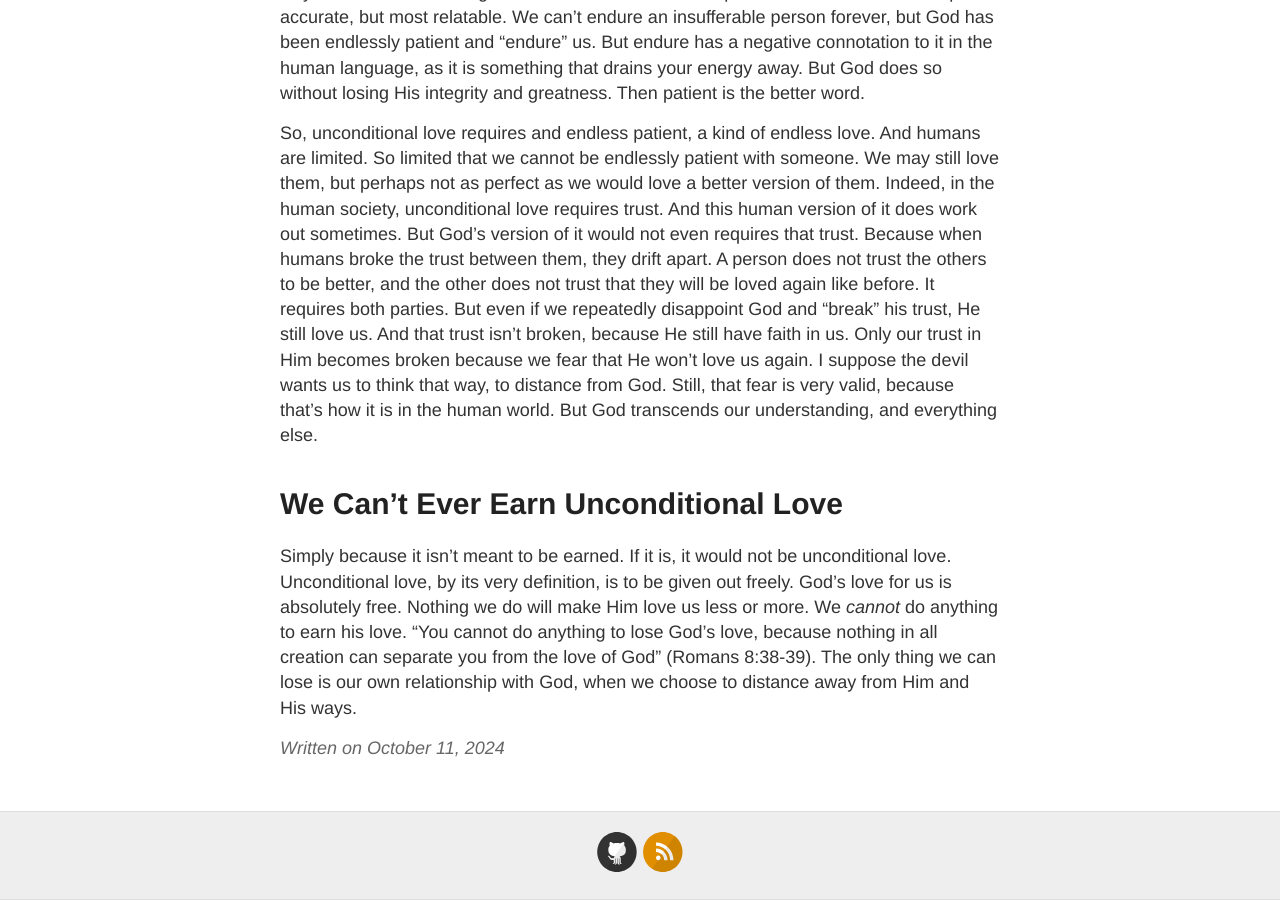
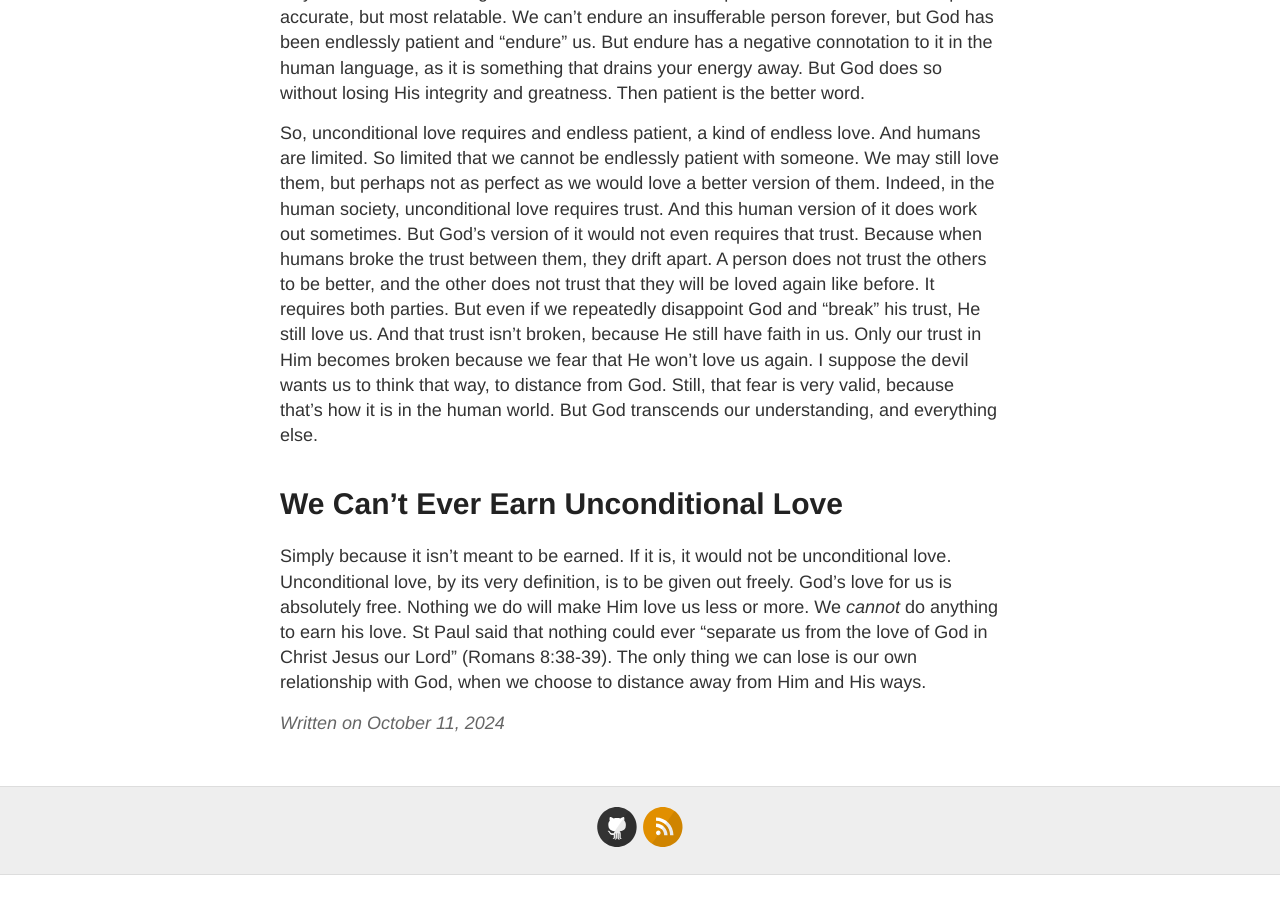
Before and after one commit to theduckshepherd/theduckshepherd.github.io, a Jekyll site: the page built from _posts/2024-10-11-discussion-unconditional-love-is-impossible.md, in a window 1280 px wide and 900 px high, scrolled down 1356 px. Built offline with Jekyll 4.4.1, drawn with Linux system fonts in a browser that asks for light colours; after the commit the page ends 2231 px from its top, so only the background shows below that.

Commit message:
Update 2024-10-11-discussion-unconditional-love-is-impossible.md

```diff
--- a/_posts/2024-10-11-discussion-unconditional-love-is-impossible.md
+++ b/_posts/2024-10-11-discussion-unconditional-love-is-impossible.md
@@ -22,4 +22,4 @@ Back to the argument. Humans sinned against God. But if our neighbor sinned agai
 So, unconditional love requires and endless patient, a kind of endless love. And humans are limited. So limited that we cannot be endlessly patient with someone. We may still love them, but perhaps not as perfect as we would love a better version of them. Indeed, in the human society, unconditional love requires trust. And this human version of it does work out sometimes. But God's version of it would not even requires that trust. Because when humans broke the trust between them, they drift apart. A person does not trust the others to be better, and the other does not trust that they will be loved again like before. It requires both parties. But even if we repeatedly disappoint God and "break" his trust, He still love us. And that trust isn't broken, because He still have faith in us. Only our trust in Him becomes broken because we fear that He won't love us again. I suppose the devil wants us to think that way, to distance from God. Still, that fear is very valid, because that's how it is in the human world. But God transcends our understanding, and everything else.
 
 # We Can't Ever Earn Unconditional Love
-Simply because it isn't meant to be earned. If it is, it would not be unconditional love. Unconditional love, by its very definition, is to be given out freely. God's love for us is absolutely free. Nothing we do will make Him love us less or more. We _cannot_ do anything to earn his love. "You cannot do anything to lose God's love, because nothing in all creation can separate you from the love of God" (Romans 8:38-39). The only thing we can lose is our own relationship with God, when we choose to distance away from Him and His ways.
+Simply because it isn't meant to be earned. If it is, it would not be unconditional love. Unconditional love, by its very definition, is to be given out freely. God's love for us is absolutely free. Nothing we do will make Him love us less or more. We _cannot_ do anything to earn his love. St Paul said that nothing could ever "separate us from the love of God in Christ Jesus our Lord" (Romans 8:38-39). The only thing we can lose is our own relationship with God, when we choose to distance away from Him and His ways.
```
